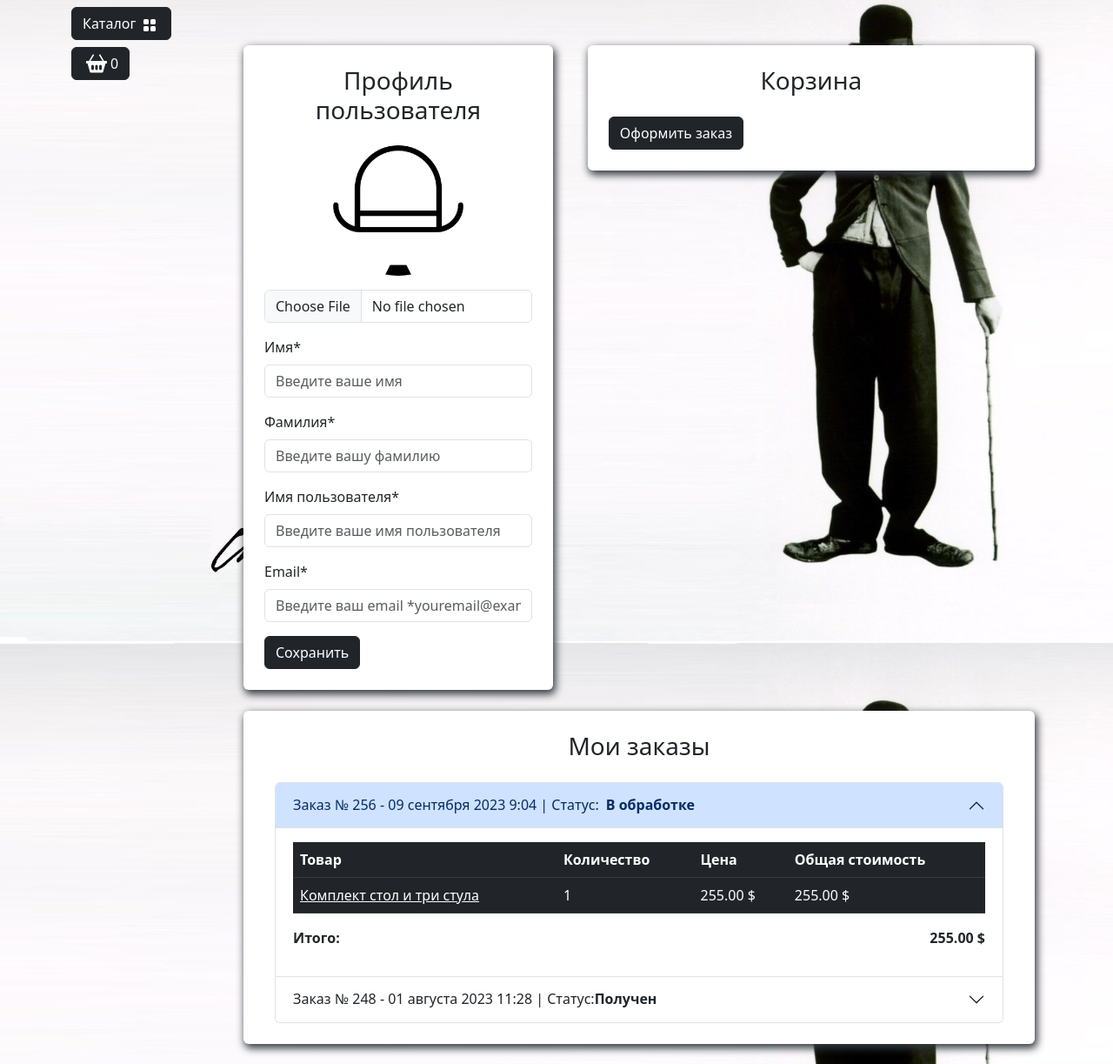
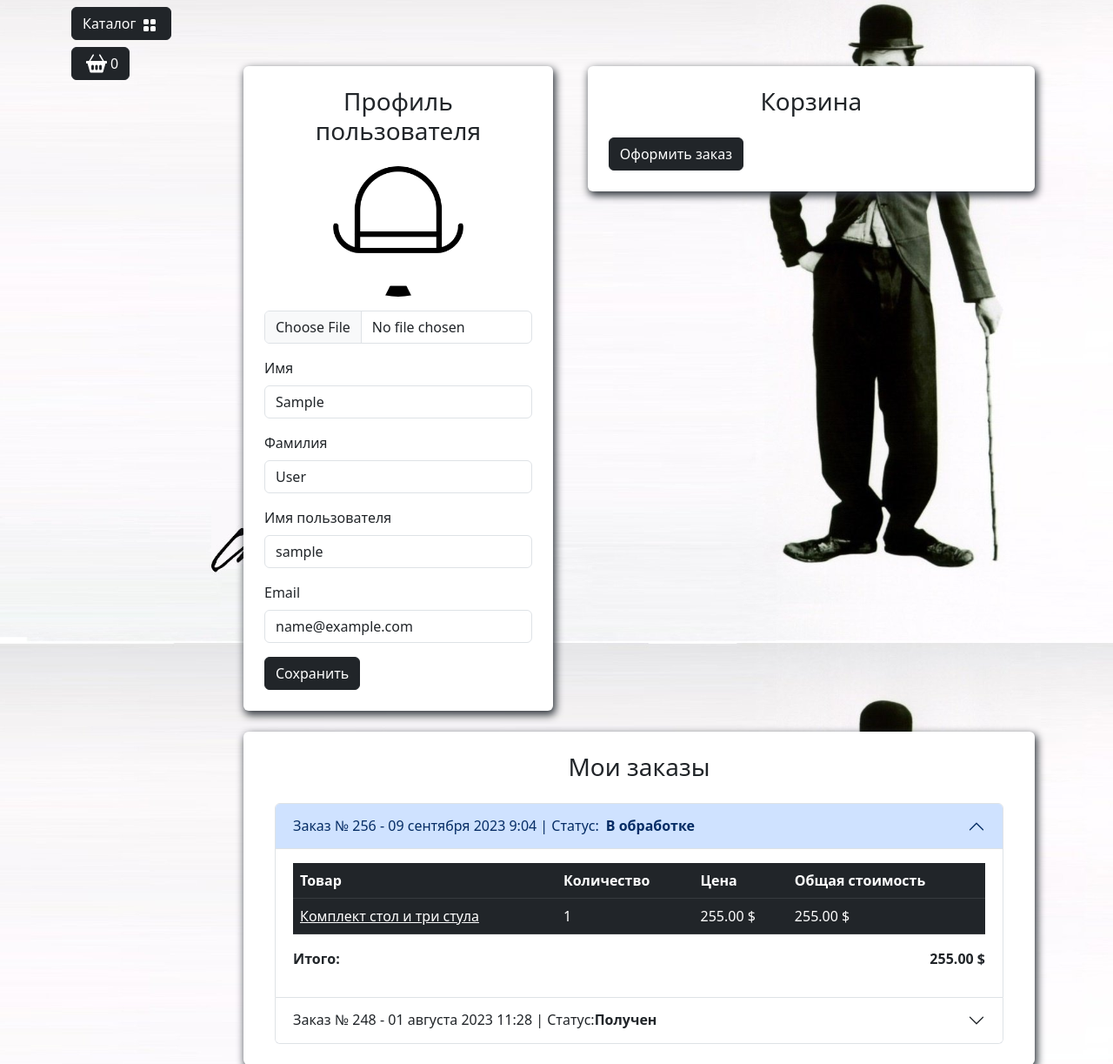
Before and after one commit to StasMars/ChaplinShop, a Django app: page /user/profile/ in a window 1280 px wide. Shown: the part 61-1284 px from the top of the page at 87% size. Run offline with Django 4.2, Linux system fonts and the light colour scheme; the visitor is signed in with stand-in values (Sample User, id 1); data comes from the database, SQL or seed files in the repository; some libraries are stand-ins or nearby versions.

Commit message:
Add profile form and new notifications

```diff
--- a/templates/includes/notifications.html
+++ b/templates/includes/notifications.html
@@ -13,3 +13,27 @@
         </div>
     </div>
 {% endif %}
+
+<div class="container mt-4">
+    <div class="row justify-content-center">
+        <div class="col-md-6">
+            {% if messages %}
+                {% for message in messages %}
+                    {% if message.tags == 'success' %}
+                    <div id="notification" class="position-fixed start-50 translate-middle-x z-3 alert alert-success fade show custom-shadow" role="alert">
+                        {{ message }}
+                    </div>
+                    {% endif %}
+                    {% if message.tags == 'warning' %}
+                    <div id="notification" class="position-fixed start-50 translate-middle-x z-3 alert alert-danger fade show custom-shadow" role="alert">
+                        {{ message }}
+                    </div>
+                    {% endif %}
+                {% endfor %}
+            {% else %}
+            <div id="jq-notification" class="position-fixed start-50 translate-middle-x z-3 alert alert-success fade show custom-shadow" style="display: none;" role="alert">
+            </div>
+            {% endif %}
+        </div>
+    </div>
+</div>
--- a/users/forms.py
+++ b/users/forms.py
@@ -1,5 +1,5 @@
 from django import forms
-from django.contrib.auth.forms import AuthenticationForm, UserCreationForm
+from django.contrib.auth.forms import AuthenticationForm, UserCreationForm, UserChangeForm
 
 from users.models import User
 
@@ -32,3 +32,21 @@
     email = forms.CharField()
     password1 = forms.CharField()
     password2 = forms.CharField()
+
+
+class ProfileForm(UserChangeForm):
+    class Meta:
+        model = User
+        fields = (
+            'image',
+            'first_name',
+            'last_name',
+            'username',
+            'email'
+        )
+
+    image = forms.ImageField(required=False)
+    first_name = forms.CharField()
+    last_name = forms.CharField()
+    username = forms.CharField()
+    email = forms.CharField()
--- a/users/templates/users/profile.html
+++ b/users/templates/users/profile.html
@@ -9,35 +9,70 @@
             <div class="col-md-5">
                 <div class=" bg-white p-4 mb-4 mx-2 rounded custom-shadow">
                     <h3 class="text-center mb-4">Профиль пользователя</h3>
-                    <form>
+                    <form action="{% url "user:profile" %}" method="post" enctype="multipart/form-data">
+                        {% csrf_token %}
                         <div class="row">
                             <div class="col-md-12 mb-3 text-center">
-                                <img src="{% static "deps/images/user2.png" %}"
+                                {% if user.image %}
+                                    <img src="{{user.image.url}}"
                                     alt="Аватар пользователя" class="img-fluid rounded-circle"
                                     style="max-width: 150px;">
-                                <input type="file" class="form-control mt-3" id="avatar"
+                                {% else %}
+                                    <img src="{% static "deps/images/user2.png" %}"
+                                        alt="Аватар пользователя" class="img-fluid rounded-circle"
+                                        style="max-width: 150px;">
+                                {% endif %}
+                                <input type="file" class="form-control mt-3" id="id_image"
+                                    name='image'
                                     accept="image/*">
+                                    {% if form.image.errors %}
+                                    <div class="alert alert-danger alert-dismissible fade show">{{ form.image.errors }}</div>
+                                    {% endif %}
+
                             </div>
                             <div class="col-md-12 mb-3">
-                                <label for="firstName" class="form-label">Имя*</label>
-                                <input type="text" class="form-control" id="firstName"
-                                    placeholder="Введите ваше имя" value="" required>
+                                <label for="id_first_name" class="form-label">Имя</label>
+                                <input type="text" class="form-control" id="id_first_name"
+                                    placeholder="Введите ваше имя"
+                                    value="{{form.first_name.value}}"
+                                    name='first_name'
+                                    required>
+                                    {% if form.first_name.errors %}
+                                    <div class="alert alert-danger alert-dismissible fade show">{{ form.first_name.errors }}</div>
+                                    {% endif %}
                             </div>
                             <div class="col-md-12 mb-3">
-                                <label for="lastName" class="form-label">Фамилия*</label>
-                                <input type="text" class="form-control" id="lastName"
-                                    placeholder="Введите вашу фамилию" value="" required>
+                                <label for="id_last_name" class="form-label">Фамилия</label>
+                                <input type="text" class="form-control" id="id_last_name"
+                                    placeholder="Введите вашу фамилию"
+                                    value="{{form.last_name.value}}"
+                                    name='last_name'
+                                    required>
+                                    {% if form.last_name.errors %}
+                                    <div class="alert alert-danger alert-dismissible fade show">{{ form.last_name.errors }}</div>
+                                    {% endif %}
                             </div>
                             <div class="col-md-12 mb-3">
-                                <label for="username" class="form-label">Имя пользователя*</label>
-                                <input type="text" class="form-control" id="username"
-                                    placeholder="Введите ваше имя пользователя" value="" required>
+                                <label for="id_username" class="form-label">Имя пользователя</label>
+                                <input type="text" class="form-control" id="id_username"
+                                    placeholder="Введите ваше имя пользователя"
+                                    value="{{form.username.value}}"
+                                    name='username'
+                                    required>
+                                    {% if form.username.errors %}
+                                    <div class="alert alert-danger alert-dismissible fade show">{{ form.username.errors }}</div>
+                                    {% endif %}
                             </div>
                             <div class="col-md-12 mb-3">
-                                <label for="email" class="form-label">Email*</label>
-                                <input type="email" class="form-control" id="email"
-                                    placeholder="Введите ваш email *youremail@example.com" value=""
+                                <label for="id_email" class="form-label">Email</label>
+                                <input type="text" class="form-control" id="id_email"
+                                    placeholder="Введите ваш Email"
+                                    value="{{form.email.value}}"
+                                    name='email'
                                     required>
+                                    {% if form.email.errors %}
+                                    <div class="alert alert-danger alert-dismissible fade show">{{ form.email.errors }}</div>
+                                    {% endif %}
                             </div>
                         </div>
                         <button type="submit" class="btn btn-dark">Сохранить</button>
--- a/users/views.py
+++ b/users/views.py
@@ -1,9 +1,10 @@
 from django.shortcuts import redirect, render
-from django.contrib import auth
+from django.contrib import auth, messages
 from django.http import HttpResponseRedirect
 from django.urls import reverse
+from django.contrib.auth.decorators import login_required
 
-from users.forms import UserLoginForm, UserRegistrationForm
+from users.forms import UserLoginForm, UserRegistrationForm, ProfileForm
 
 def login(request):
     if request.method == 'POST':
@@ -14,6 +15,7 @@
             user = auth.authenticate(username=username, password=password)
             if user:
                 auth.login(request, user)
+                messages.success(request, f'{username}, Вы вошли в аккаунт')
                 return HttpResponseRedirect(reverse('main:index'))
     else:
         form = UserLoginForm()
@@ -30,6 +32,7 @@
             form.save()
             user = form.instance
             auth.login(request, user)
+            messages.success(request, f'{user.username}, Вы успешно зарегестрированы ')
             return HttpResponseRedirect(reverse('main:index'))
     else:
         form = UserRegistrationForm()
@@ -39,14 +42,25 @@
     }
     return render(request, 'users/registration.html', context)
 
+@login_required
+def profile(request):
+    if request.method == 'POST':
+        form = ProfileForm(data=request.POST, instance=request.user, files=request.FILES)
+        if form.is_valid():
+            form.save()
+            messages.success(request, 'Профайл успешно обновлен')
+            return HttpResponseRedirect(reverse('user:profile'))
+    else:
+        form = ProfileForm(instance=request.user)
 
-def profile(request):
     context = {
-        'title': 'Home - Кабинет'
+        'title': 'Home - Кабинет',
+        'form': form
     }
     return render(request, 'users/profile.html', context)
 
-
+@login_required
 def logout(request):
+    messages.success(request, f'{request.user.username}, Вы вышли из аккаунта')
     auth.logout(request)
     return redirect(reverse('main:index'))
```
